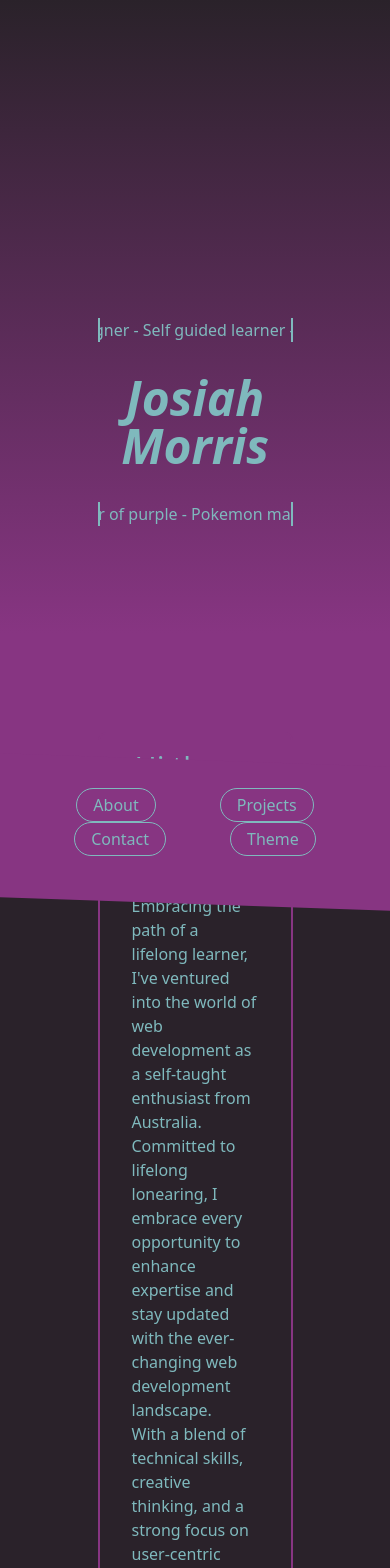
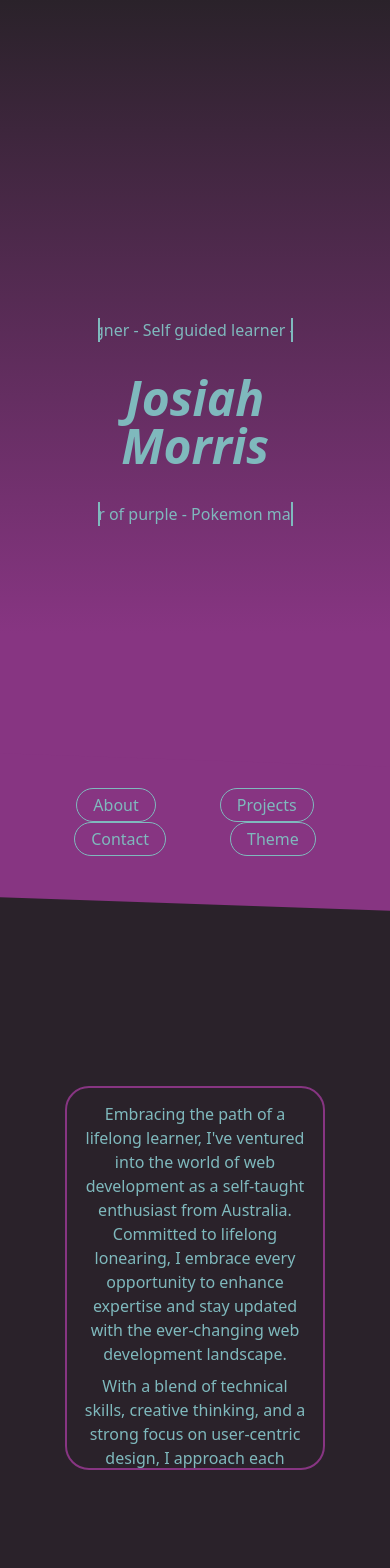
Before and after one commit to gnik-snrub/personal_page_v2, a SvelteKit app: page / in a window 390 px wide. Shown: the top 1568 px of the page. Built offline with nearby package versions, Linux system fonts and the light colour scheme.

Commit message:
Added Headshot.jpg to img tag. Made "About" section responsive

```diff
--- a/src/routes/+page.svelte
+++ b/src/routes/+page.svelte
@@ -40,16 +40,19 @@ const changeTheme = () => {
     </button>
   </header>
   <section bind:this={about} class="flex items-center justify-center w-full h-screen">
-    <div class="w-1/2 px-8 py-4 border-2 rounded-lg h-fit-content border-plum-500">
-      <h2 class="w-full text-3xl text-center">Hi there, I'm Josiah Morris</h2>
-      <p>Embracing the path of a lifelong learner, I've ventured into the world
+    <div class="items-center w-2/3 overflow-hidden border-2 rounded-3xl grid lg:grid-cols-4 grid-rows-1 border-plum-500 max-h-96">
+      <img src="Headshot.jpg" alt="Photo of Josiah Morris" class="hidden object-cover w-full h-full lg:object-bottom col-span-1 lg:rounded-s-3xl lg:block">
+      <div class="flex flex-col px-4 py-8 col-span-3 gap-2">
+        <h2 class="w-full my-4 text-3xl text-center ">Hi there, I'm Josiah Morris</h2>
+        <p class="text-center lg:text-left">Embracing the path of a lifelong learner, I've ventured into the world
         of web development as a self-taught enthusiast from Australia. Committed
         to lifelong lonearing, I embrace every opportunity to enhance expertise
         and stay updated with the ever-changing web development landscape.</p>
-      <p>With a blend of technical skills, creative thinking, and a strong
+        <p class="text-center col-start-2 lg:text-left">With a blend of technical skills, creative thinking, and a strong
         focus on user-centric design, I approach each project with dedication,
         attention to detail, and a genuine passion for crafting engaging user
         experiences.</p>
+      </div>
     </div>
   </section>
   <section bind:this={projects} class="flex items-center justify-center w-full h-screen">
```
Lines whose indentation alone changed are shown as unchanged.
